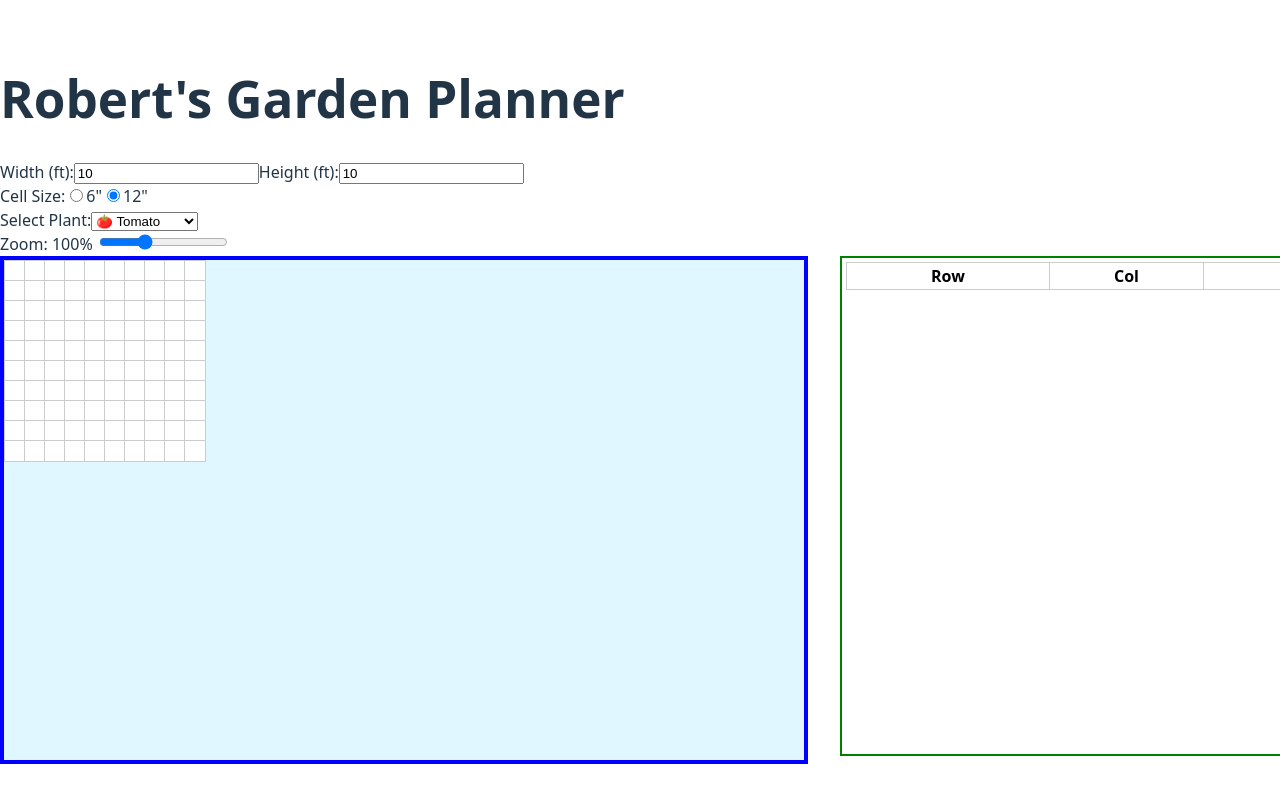
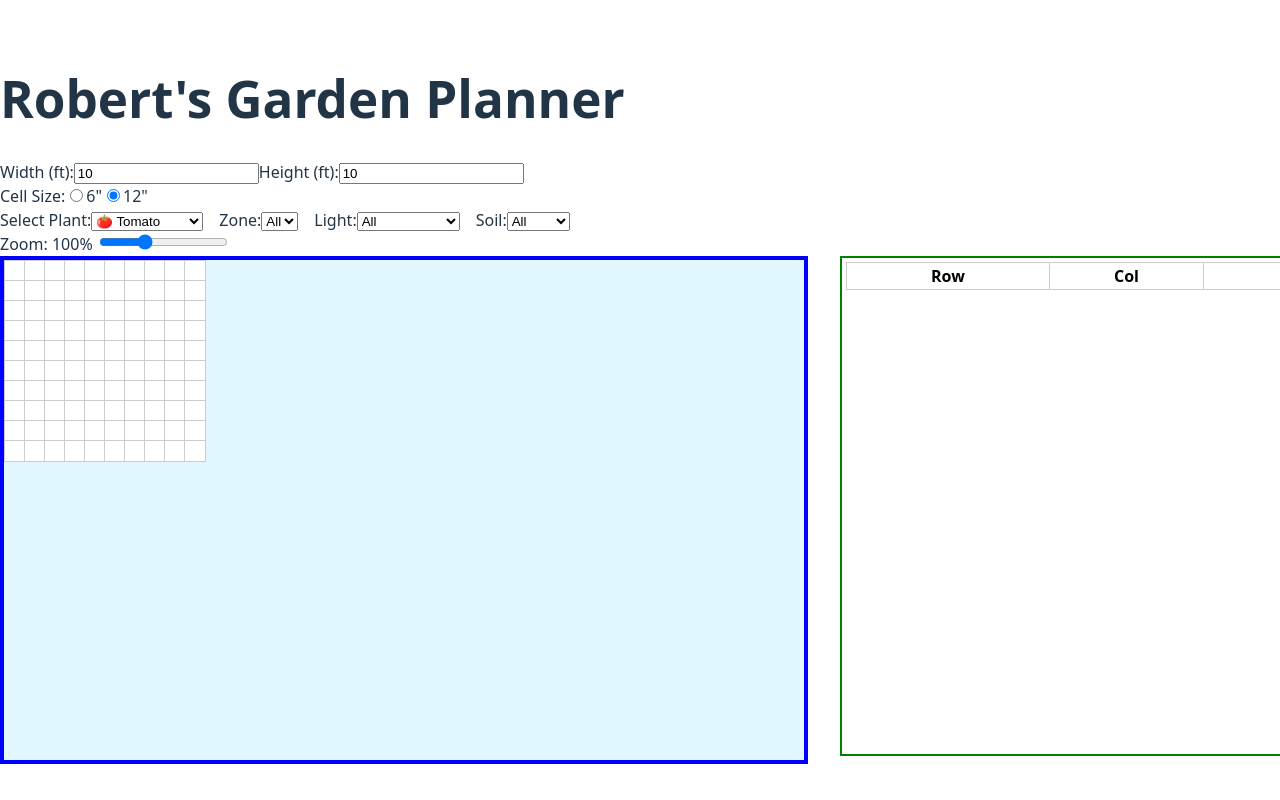
Before and after one commit to rseely85/Garden-Planner, a React (Vite) app: page / in a window 1280 px wide. Shown: the top 800 px of the page. Built offline with nearby package versions, Linux system fonts and the light colour scheme.

Commit message:
Baseline: AppCodeV33 + GardenGridCodeV58 — plant filters (zone, light, soil) fully functional

```diff
--- a/src/App.jsx
+++ b/src/App.jsx
@@ -5,6 +5,9 @@ import GardenGridMirror from "./components/GardenGridMirror";
 import plantsData from "./data/plants.json";
 
 export default function App() {
+  const [selectedZone, setSelectedZone] = useState("");
+  const [selectedLight, setSelectedLight] = useState("");
+  const [selectedSoil, setSelectedSoil] = useState("");
   const [width, setWidth] = useState(10);
   const [height, setHeight] = useState(10);
   const [grid, setGrid] = useState([]);
@@ -69,7 +72,11 @@ export default function App() {
   });
   const gridWidthInCells = Math.floor((width * 12) / cellSize);
 const gridHeightInCells = Math.floor((height * 12) / cellSize);
-
+const filteredPlants = plantsData.filter(p =>
+  (selectedZone === "" || p.zone.includes(selectedZone)) &&
+  (selectedLight === "" || p.light.includes(selectedLight)) &&
+  (selectedSoil === "" || p.soil.includes(selectedSoil))
+);
   return (
     <div>
       <h1>Robert's Garden Planner</h1>
@@ -108,6 +115,7 @@ const gridHeightInCells = Math.floor((height * 12) / cellSize);
     12"
   </label>
 </div>
+      <div style={{ display: "flex", alignItems: "center", gap: "1rem" }}>
   <div>
     Select Plant:
     <select
@@ -118,12 +126,46 @@ const gridHeightInCells = Math.floor((height * 12) / cellSize);
         )
       }
     >
-          {plantsData.map((p) => (
+      {filteredPlants.map((p) => (
         <option key={p.plant} value={p.plant}>
           {p.icon} {p.plant}
         </option>
       ))}
     </select>
+  </div>
+
+  <div>
+    Zone:
+    <select value={selectedZone} onChange={(e) => setSelectedZone(e.target.value)}>
+      <option value="">All</option>
+      <option value="5">5</option>
+      <option value="5b">5b</option>
+      <option value="6">6</option>
+      <option value="6b">6b</option>
+      <option value="7">7</option>
+      <option value="7b">7b</option>
+    </select>
+  </div>
+
+  <div>
+    Light:
+    <select value={selectedLight} onChange={(e) => setSelectedLight(e.target.value)}>
+      <option value="">All</option>
+      <option value="full sun">Full Sun</option>
+      <option value="partial shade">Partial Shade</option>
+      <option value="shade">Shade</option>
+    </select>
+  </div>
+
+  <div>
+    Soil:
+    <select value={selectedSoil} onChange={(e) => setSelectedSoil(e.target.value)}>
+      <option value="">All</option>
+      <option value="loamy">Loamy</option>
+      <option value="sandy">Sandy</option>
+      <option value="clay">Clay</option>
+    </select>
+  </div>
 </div>
       <div>
         Zoom: {Math.round(zoom * 100)}%{" "}
--- a/src/data/plants.json
+++ b/src/data/plants.json
@@ -1,162 +1,82 @@
 [
   {
     "plant": "Tomato",
-    "icon": "\ud83c\udf45",
-    "spacing": 12,
-    "zone": "Warm",
-    "light": "Full Sun",
-    "soil": "Loamy"
+    "icon": "🍅",
+    "zone": ["5b", "6", "6b", "7"],
+    "light": ["full sun"],
+    "soil": ["loamy"],
+    "spacing": 18
+  },
+  {
+    "plant": "Lettuce",
+    "icon": "🥬",
+    "zone": ["5", "5b", "6", "6b", "7"],
+    "light": ["full sun", "partial shade"],
+    "soil": ["loamy", "sandy"],
+    "spacing": 8
   },
   {
     "plant": "Carrot",
-    "icon": "\ud83e\udd55",
-    "spacing": 3,
-    "zone": "Cool",
-    "light": "Full Sun",
-    "soil": "Sandy"
+    "icon": "🥕",
+    "zone": ["5", "5b", "6", "6b", "7"],
+    "light": ["full sun"],
+    "soil": ["sandy", "loamy"],
+    "spacing": 3
   },
   {
-    "plant": "Lettuce",
-    "icon": "\ud83e\udd6c",
-    "spacing": 6,
-    "zone": "Cool",
-    "light": "Partial Shade",
-    "soil": "Loamy"
+    "plant": "Cucumber",
+    "icon": "🥒",
+    "zone": ["5b", "6", "6b", "7"],
+    "light": ["full sun"],
+    "soil": ["loamy"],
+    "spacing": 12
   },
   {
-    "plant": "Pepper",
-    "icon": "\ud83c\udf36\ufe0f",
-    "spacing": 12,
-    "zone": "Warm",
-    "light": "Full Sun",
-    "soil": "Well-drained"
+    "plant": "Zucchini",
+    "icon": "🌱",
+    "zone": ["5b", "6", "6b", "7"],
+    "light": ["full sun"],
+    "soil": ["loamy"],
+    "spacing": 24
   },
   {
-    "plant": "Corn",
-    "icon": "\ud83c\udf3d",
-    "spacing": 15,
-    "zone": "Warm",
-    "light": "Full Sun",
-    "soil": "Loamy"
+    "plant": "Peas",
+    "icon": "🌿",
+    "zone": ["5", "5b", "6", "6b"],
+    "light": ["full sun", "partial shade"],
+    "soil": ["loamy", "sandy"],
+    "spacing": 2
   },
   {
-    "plant": "Pumpkin",
-    "icon": "\ud83c\udf83",
-    "spacing": 36,
-    "zone": "Warm",
-    "light": "Full Sun",
-    "soil": "Rich"
+    "plant": "Spinach",
+    "icon": "🌱",
+    "zone": ["5", "5b", "6", "6b"],
+    "light": ["full sun", "partial shade"],
+    "soil": ["loamy"],
+    "spacing": 4
+  },
+  {
+    "plant": "Bell Pepper",
+    "icon": "🫑",
+    "zone": ["5b", "6", "6b", "7"],
+    "light": ["full sun"],
+    "soil": ["loamy"],
+    "spacing": 18
+  },
+  {
+    "plant": "Broccoli",
+    "icon": "🥦",
+    "zone": ["5", "5b", "6", "6b"],
+    "light": ["full sun"],
+    "soil": ["loamy"],
+    "spacing": 18
   },
   {
     "plant": "Onion",
-    "icon": "\ud83e\uddc5",
-    "spacing": 4,
-    "zone": "Cool",
-    "light": "Full Sun",
-    "soil": "Well-drained"
-  },
-  {
-    "plant": "Garlic",
-    "icon": "\ud83e\uddc4",
-    "spacing": 4,
-    "zone": "Cool",
-    "light": "Full Sun",
-    "soil": "Sandy"
-  },
-  {
-    "plant": "Cabbage",
-    "icon": "\ud83e\udd66",
-    "spacing": 18,
-    "zone": "Cool",
-    "light": "Full Sun",
-    "soil": "Rich"
-  },
-  {
-    "plant": "Potato",
-    "icon": "\ud83e\udd54",
-    "spacing": 12,
-    "zone": "Cool",
-    "light": "Full Sun",
-    "soil": "Loamy"
-  },
-  {
-    "plant": "Zucchini",
-    "icon": "\ud83e\udd52",
-    "spacing": 24,
-    "zone": "Warm",
-    "light": "Full Sun",
-    "soil": "Rich"
-  },
-  {
-    "plant": "Strawberry",
-    "icon": "\ud83c\udf53",
-    "spacing": 12,
-    "zone": "Cool",
-    "light": "Full Sun",
-    "soil": "Loamy"
-  },
-  {
-    "plant": "Beet",
-    "icon": "\ud83e\uded2",
-    "spacing": 3,
-    "zone": "Cool",
-    "light": "Partial Shade",
-    "soil": "Sandy"
-  },
-  {
-    "plant": "Broccoli",
-    "icon": "\ud83e\udd66",
-    "spacing": 18,
-    "zone": "Cool",
-    "light": "Full Sun",
-    "soil": "Rich"
-  },
-  {
-    "plant": "Spinach",
-    "icon": "\ud83c\udf3f",
-    "spacing": 6,
-    "zone": "Cool",
-    "light": "Partial Shade",
-    "soil": "Loamy"
-  },
-  {
-    "plant": "Radish",
-    "icon": "\ud83c\udf31",
-    "spacing": 2,
-    "zone": "Cool",
-    "light": "Full Sun",
-    "soil": "Sandy"
-  },
-  {
-    "plant": "Pea",
-    "icon": "\ud83c\udf3f",
-    "spacing": 2,
-    "zone": "Cool",
-    "light": "Full Sun",
-    "soil": "Loamy"
-  },
-  {
-    "plant": "Cucumber",
-    "icon": "\ud83e\udd52",
-    "spacing": 12,
-    "zone": "Warm",
-    "light": "Full Sun",
-    "soil": "Rich"
-  },
-  {
-    "plant": "Placeholder",
-    "icon": "",
-    "spacing": 0,
-    "zone": "Any",
-    "light": "Any",
-    "soil": "Any"
-  },
-  {
-    "plant": "Clear",
-    "icon": "",
-    "spacing": 0,
-    "zone": "Any",
-    "light": "Any",
-    "soil": "Any"
+    "icon": "🧅",
+    "zone": ["5", "5b", "6", "6b", "7"],
+    "light": ["full sun"],
+    "soil": ["loamy", "sandy"],
+    "spacing": 4
   }
 ]
```
Lines whose indentation alone changed are shown as unchanged.
